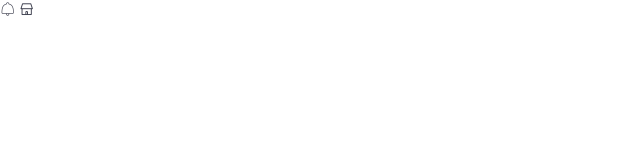
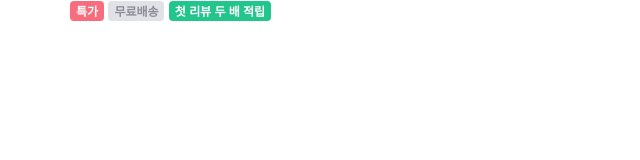
Before and after one commit to codeblue25/tommorrow_house, a website: page index.html in a window 1280 px wide. Shown: the whole page, without its empty margins (0-640 px from the left). Drawn offline with nearby package versions, Linux system fonts and the light colour scheme; files that its build step writes are made by us from their sources; files whose address does not match are found by name.

Commit message:
💄 Implement tag components

```diff
--- a/index.html
+++ b/index.html
@@ -28,7 +28,10 @@
     <link rel="stylesheet" href="./style.css" />
   </head>
   <body>
-    <i class="ic-bell"></i>
-    <i class="ic-community"></i>
+    <div class="container">
+      <strong class="tag-red">특가</strong>
+      <div class="tag-grey">무료배송</div>
+      <strong class="tag-green">첫 리뷰 두 배 적립</strong>
+    </div>
   </body>
 </html>
```
